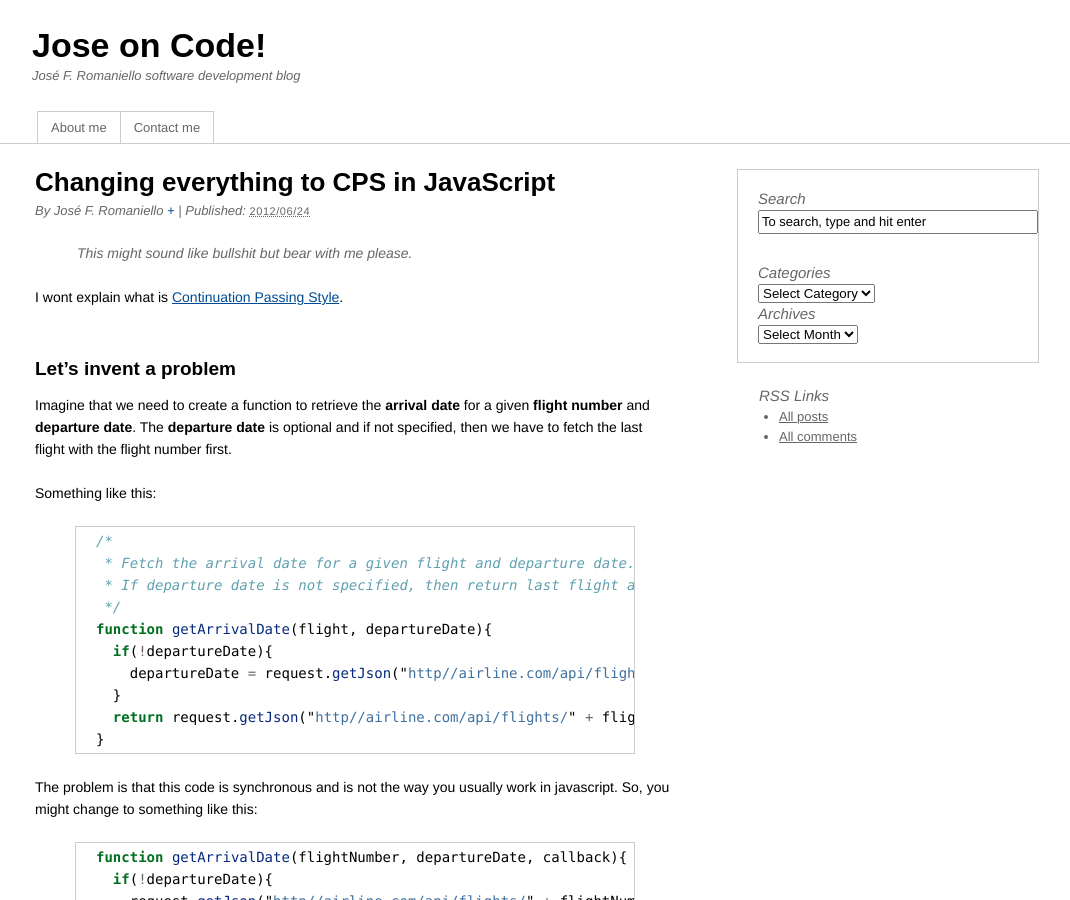
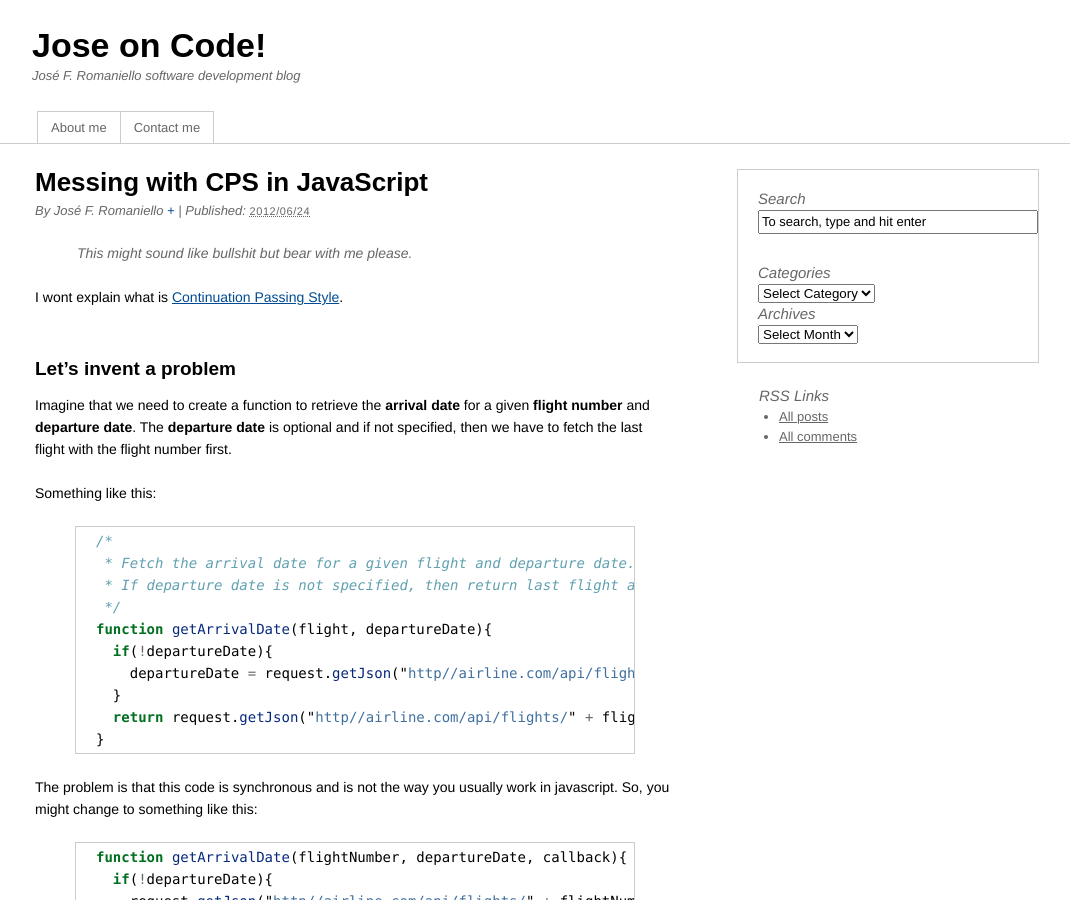
Before and after one commit to jfromaniello/joseoncodecom, a Jekyll site: the page built from _posts/2012-06-24-messing-with-cps-in-js.markdown, in a window 1280 px wide and 900 px high. Shown: the whole window, without its empty margins (103-1173 px from the left). Built offline with Jekyll 4.4.1, drawn with Linux system fonts in a browser that asks for light colours; Markdown is read by kramdown in place of the engine named in the settings; comment, search, counter and statistics services are not loaded.

Commit message:
change horrible title again

```diff
--- a/_posts/2012-06-24-everything-to-cps-in-js.markdown
+++ b/_posts/2012-06-24-messing-with-cps-in-js.markdown
@@ -1,6 +1,6 @@
 ---
 layout: post
-title: "Changing everything to CPS in JavaScript"
+title: "Messing with CPS in JavaScript"
 date: 2012-06-24 21:00
 tags:
 - javascript
```
